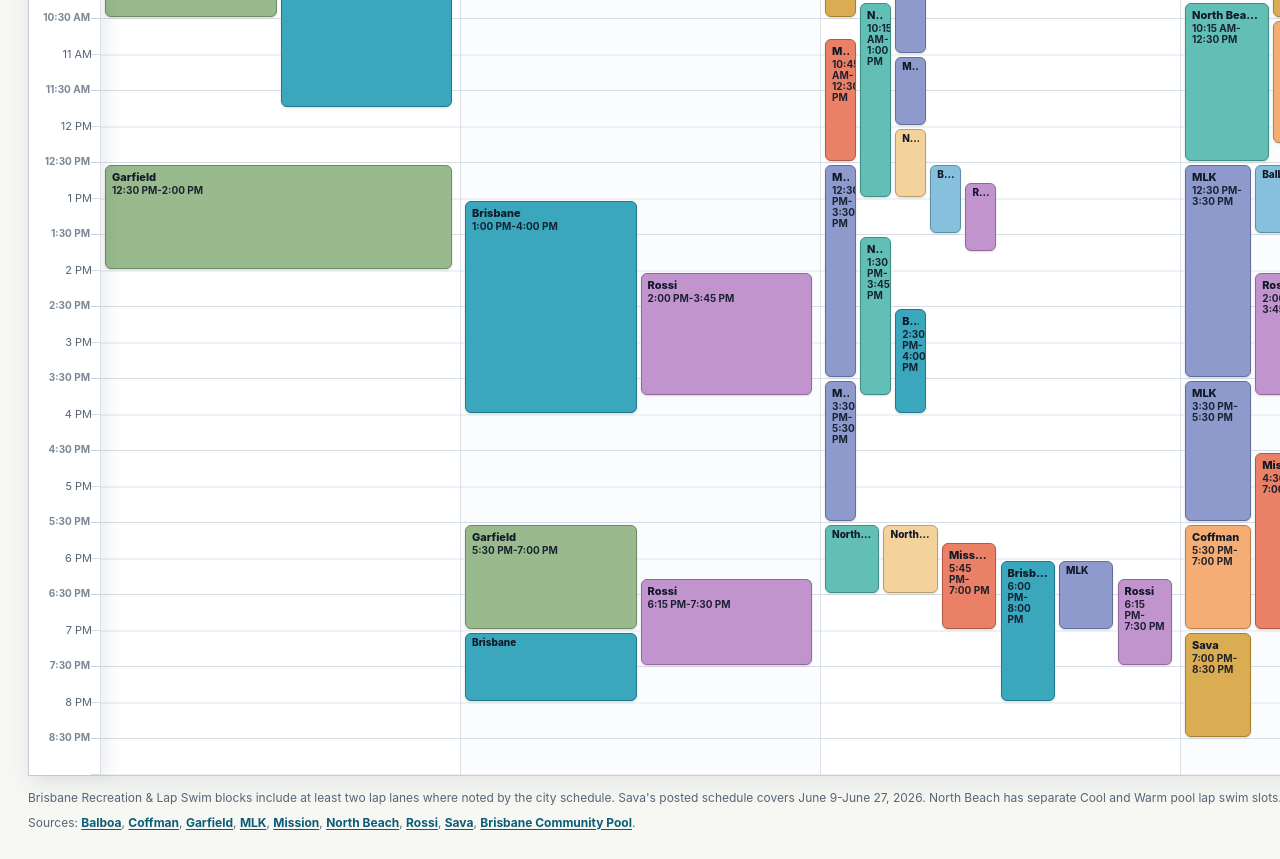
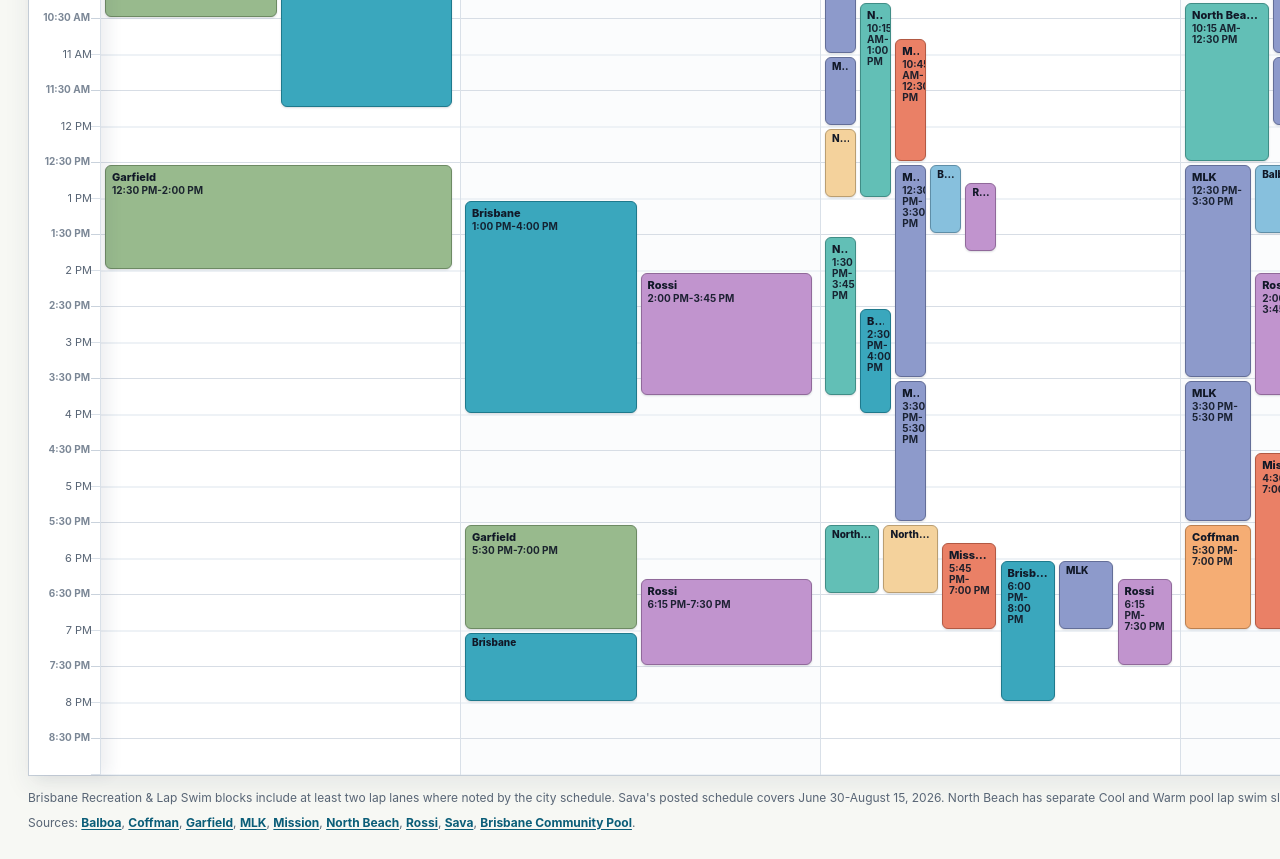
Before and after one commit to aditigarg/sf_swim_calendar, a plain HTML site: page index.html in a window 1280 px wide. Shown: the part 553-1412 px from the top of the page. Drawn offline with Linux system fonts and the light colour scheme.

Commit message:
Add files via upload
Updated Sava

```diff
--- a/index.html
+++ b/index.html
@@ -328,7 +328,7 @@
       <div class="validity">
         Valid summer 2026 schedule: most pools through Aug. 15;
         Mission through Aug. 16; Garfield/Rossi through Aug. 13;
-        North Beach through Aug. 10; Brisbane through Aug. 16; Sava through June 27.
+        North Beach through Aug. 10; Brisbane through Aug. 16; Sava through Aug. 15.
       </div>
       <div class="subhead">Combined lap swim appointments from SF Rec &amp; Park and Brisbane Community Pool schedules.</div>
       <div class="legend" id="legend"></div>
@@ -343,7 +343,7 @@
     <section class="footnotes">
       <div>
         Brisbane Recreation & Lap Swim blocks include at least two lap lanes where noted by the city schedule.
-        Sava's posted schedule covers June 9-June 27, 2026. North Beach has separate Cool and Warm pool lap swim slots.
+        Sava's posted schedule covers June 30-August 15, 2026. North Beach has separate Cool and Warm pool lap swim slots.
         Hamilton is omitted because no current lap-swim PDF was found in the same source set.
         <div class="source-links">
           Sources:
@@ -354,7 +354,7 @@
           <a href="https://sfrecpark.org/DocumentCenter/View/29395">Mission</a>,
           <a href="https://sfrecpark.org/DocumentCenter/View/29329">North Beach</a>,
           <a href="https://sfrecpark.org/DocumentCenter/View/29326">Rossi</a>,
-          <a href="https://sfrecpark.org/DocumentCenter/View/29336">Sava</a>,
+          <a href="https://sfrecpark.org/DocumentCenter/View/29571">Sava</a>,
           <a href="https://www.brisbaneca.gov/432/Community-Pool">Brisbane Community Pool</a>.
         </div>
       </div>
@@ -394,7 +394,7 @@
       ["Monday", "Brisbane", "7:00 PM", "8:00 PM"],
 
       ["Tuesday", "Brisbane", "7:00 AM", "9:45 AM"],
-      ["Tuesday", "Sava", "6:30 AM", "10:30 AM"],
+      ["Tuesday", "Sava", "6:30 AM", "8:00 AM"],
       ["Tuesday", "Balboa", "7:00 AM", "8:00 AM"],
       ["Tuesday", "North Beach Cool", "7:00 AM", "8:00 AM"],
       ["Tuesday", "North Beach Warm", "7:00 AM", "8:00 AM"],
@@ -423,7 +423,6 @@
 
       ["Wednesday", "Brisbane", "7:00 AM", "9:45 AM"],
       ["Wednesday", "Garfield", "7:00 AM", "8:30 AM"],
-      ["Wednesday", "Sava", "8:30 AM", "10:30 AM"],
       ["Wednesday", "MLK", "9:00 AM", "11:00 AM"],
       ["Wednesday", "North Beach Cool", "10:15 AM", "12:30 PM"],
       ["Wednesday", "Coffman", "10:30 AM", "12:15 PM"],
@@ -441,10 +440,9 @@
       ["Wednesday", "Garfield", "5:30 PM", "7:00 PM"],
       ["Wednesday", "North Beach Cool", "5:30 PM", "7:00 PM"],
       ["Wednesday", "Brisbane", "6:00 PM", "8:00 PM"],
-      ["Wednesday", "Sava", "7:00 PM", "8:30 PM"],
 
       ["Thursday", "Brisbane", "7:00 AM", "10:45 AM"],
-      ["Thursday", "Sava", "6:30 AM", "10:30 AM"],
+      ["Thursday", "Sava", "6:30 AM", "8:00 AM"],
       ["Thursday", "Balboa", "7:00 AM", "8:00 AM"],
       ["Thursday", "North Beach Cool", "7:00 AM", "8:00 AM"],
       ["Thursday", "North Beach Warm", "7:00 AM", "8:00 AM"],
@@ -469,9 +467,9 @@
       ["Thursday", "MLK", "6:00 PM", "7:00 PM"],
       ["Thursday", "Brisbane", "6:00 PM", "8:00 PM"],
       ["Thursday", "Rossi", "6:15 PM", "7:30 PM"],
+      ["Thursday", "Sava", "7:00 PM", "8:30 PM"],
 
       ["Friday", "Brisbane", "7:00 AM", "9:45 AM"],
-      ["Friday", "Sava", "8:30 AM", "10:30 AM"],
       ["Friday", "MLK", "9:00 AM", "11:00 AM"],
       ["Friday", "North Beach Cool", "10:15 AM", "12:30 PM"],
       ["Friday", "Coffman", "10:30 AM", "12:15 PM"],
@@ -493,7 +491,7 @@
       ["Saturday", "North Beach Cool", "3:30 PM", "4:30 PM"],
       ["Saturday", "Mission", "3:30 PM", "5:00 PM"],
       ["Saturday", "MLK", "3:30 PM", "5:00 PM"],
-      ["Saturday", "Sava", "3:30 PM", "5:30 PM"],
+      ["Saturday", "Sava", "3:30 PM", "5:00 PM"],
       ["Saturday", "Balboa", "4:00 PM", "5:00 PM"],
       ["Saturday", "Coffman", "4:00 PM", "5:00 PM"]
     ].map(([day, pool, startLabel, endLabel]) => ({
```
